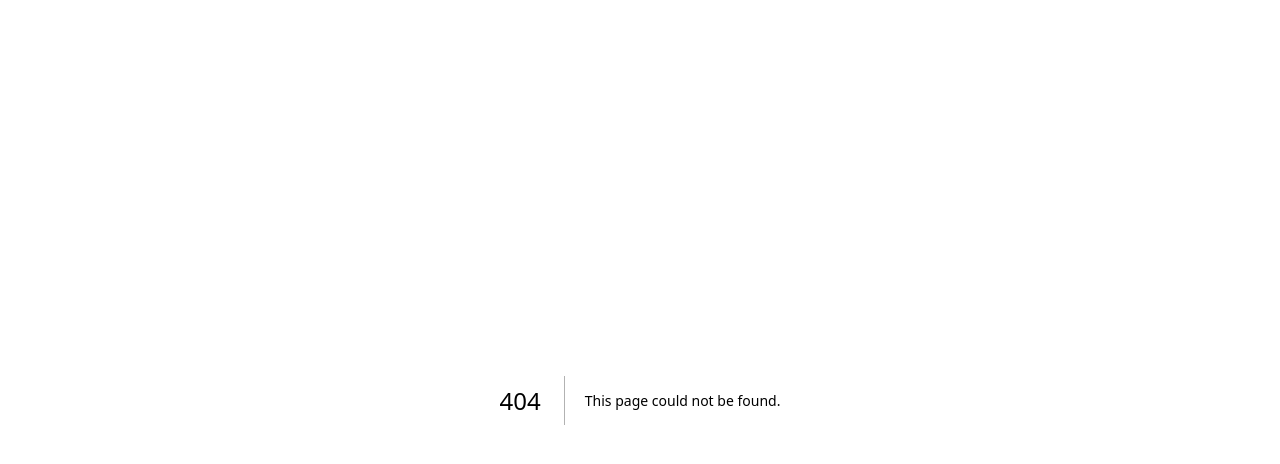
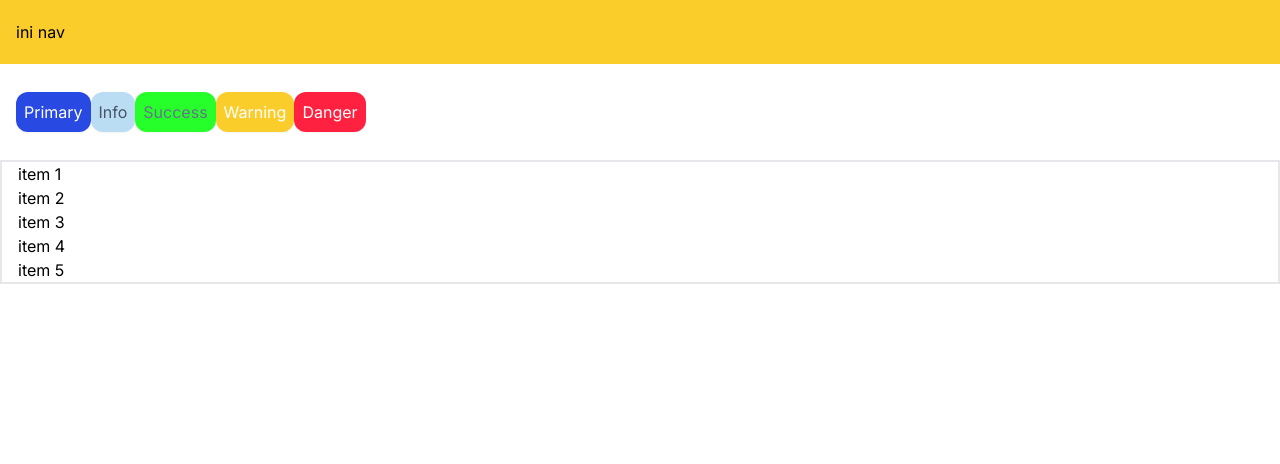
Before and after one commit to Azukii09/mail-app, a Next.js app: page /dashboard in a window 1280 px wide. Before the commit this address had no page. Shown: the top 464 px of the page. Built offline with nearby package versions, Linux system fonts and the light colour scheme.

Commit message:
#1-make token component for button, list item, and try making navbar template
Signed-off-by: Azukii09 <azuknisianta@gmail.com>

```diff
--- /dev/null
+++ b/src/app/dashboard/page.tsx
@@ -0,0 +1,47 @@
+"use client"
+import Button from "@/components/tokens/button";
+import {useRouter} from "next/navigation";
+import ListComponent from "@/components/components/listComponent";
+
+export default function Dashboard(){
+    const router = useRouter()
+    function goToDashboard(){
+        router.push("/")
+    }
+    const data = [
+        {
+            id:1,
+            name:"item 1",
+        },
+        {
+            id:2,
+            name:"item 2",
+        },
+        {
+            id: 3,
+            name: "item 3",
+        },
+        {
+            id:4,
+            name:"item 4",
+        },
+        {
+            id:5,
+            name:"item 5",
+        },
+    ]
+    return (
+        <>
+            <div className="container mt-7">
+                <Button className={"btn btn-primary"} typeName={"button"} name={"Primary"} handler={()=>alert("Primary")}/>
+                <Button className={"btn btn-info"} typeName={"button"} name={"Info"} handler={goToDashboard}/>
+                <Button className={"btn btn-success"} typeName={"button"} name={"Success"}/>
+                <Button className={"btn btn-warning"} typeName={"button"} name={"Warning"}/>
+                <Button className={"btn btn-danger"} typeName={"button"} name={"Danger"}/>
+            </div>
+            <div className="container mt-7 border-2">
+                <ListComponent list={data}/>
+            </div>
+        </>
+    )
+}
--- a/src/app/globals.css
+++ b/src/app/globals.css
@@ -14,7 +14,7 @@
     @apply bg-success text-slate-500 hover:bg-green-400 hover:text-slate-100;
 }
 .btn-warning{
-    @apply bg-warning text-white hover:bg-contras hover:text-warning hover:font-bold ;
+    @apply bg-warning text-white hover:bg-contras hover:text-warning hover:font-bold hover:text-sm;
 }
 .btn-danger{
     @apply bg-danger text-white hover:bg-contras hover:text-danger hover:font-bold;
--- a/src/app/layout.tsx
+++ b/src/app/layout.tsx
@@ -1,6 +1,7 @@
 import type { Metadata } from "next";
 import { Inter } from "next/font/google";
 import "./globals.css";
+import Navbar from "@/components/feature/navbar";
 
 const inter = Inter({ subsets: ["latin"] });
 
@@ -16,7 +17,10 @@ export default function RootLayout({
 }>) {
   return (
     <html lang="en">
-      <body className={inter.className}>{children}</body>
+      <body className={inter.className}>
+        <Navbar/>
+        {children}
+      </body>
     </html>
   );
 }
--- /dev/null
+++ b/src/components/components/listComponent.tsx
@@ -0,0 +1,13 @@
+import ListItem from "@/components/tokens/listItem";
+
+export default function ListComponent(props: { list: any[]; }) {
+       return(
+        <>
+            <ul>
+                {props.list.map(item => (
+                    <ListItem key={item.id} itemName={item.name} />
+                ))}
+            </ul>
+        </>
+    )
+}
--- /dev/null
+++ b/src/components/feature/navbar.tsx
@@ -0,0 +1,7 @@
+export default function Navbar(){
+    return(
+        <nav className="py-5 px-4 bg-warning">
+            ini nav
+        </nav>
+    )
+}
--- /dev/null
+++ b/src/components/tokens/button.tsx
@@ -0,0 +1,16 @@
+export default function Button(props: {
+    typeName: "submit" | "reset" | "button" | undefined;
+    className: string | undefined;
+    name: string | undefined;
+    handler?: any;
+}){
+    return (
+            <button
+                type={props.typeName}
+                className={props.className}
+                onClick={(props.handler)}
+            >
+                {props.name}
+            </button>
+    )
+}
--- /dev/null
+++ b/src/components/tokens/listItem.tsx
@@ -0,0 +1,7 @@
+export default function ListItem(props: {
+    key?: number;
+    itemName: string | number | bigint | boolean | null | undefined; }){
+    return(
+        <li>{props.itemName}</li>
+    )
+}
```
